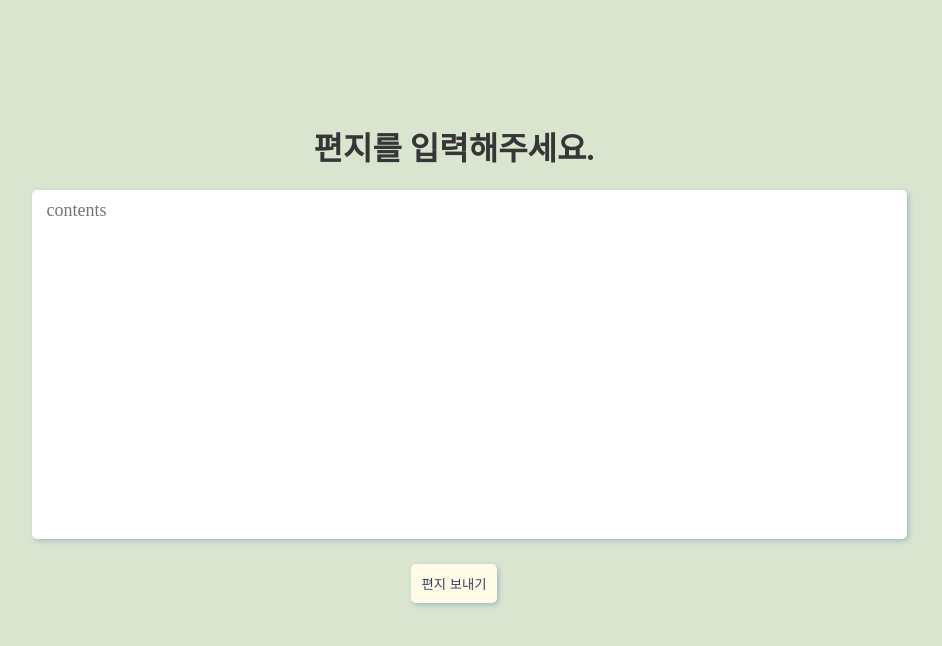
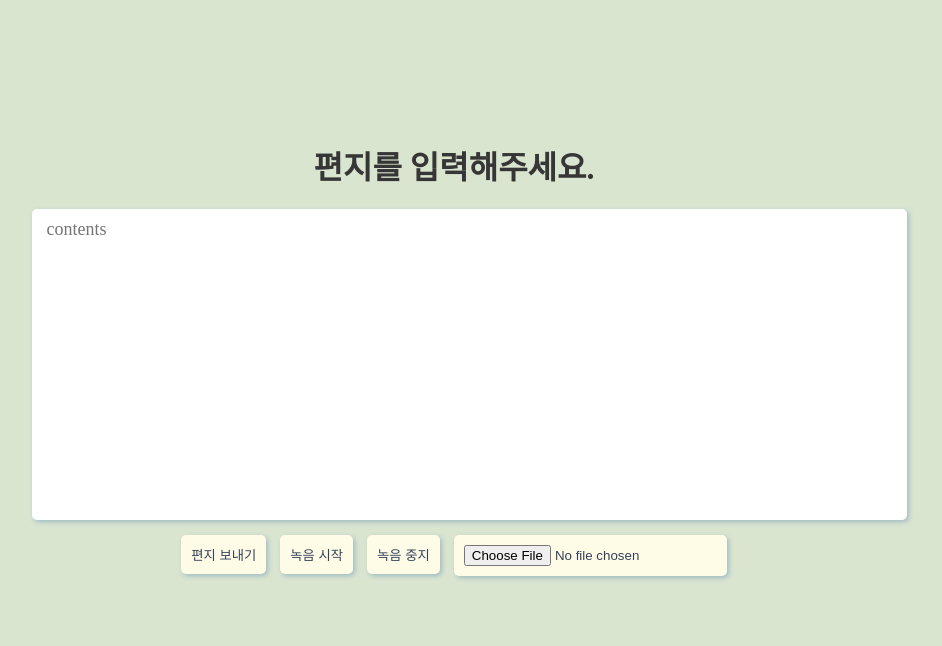
Before and after one commit to Pictter/Postcard_generator, a Flask app: page /user in a window 1280 px wide. Shown: the part 100-746 px from the top of the page, without its empty margins (186-1128 px from the left). Run offline with Flask 3, Linux system fonts and the light colour scheme; some web fonts are replaced.

Commit message:
text to speak

```diff
--- a/Etri.py
+++ b/Etri.py
@@ -46,13 +46,12 @@ def Etri(input_msg):
     # 'weight' 키에 따라 morp_list 정렬 (내림차순)
     sorted_morp_list = sorted(morp_list, key=lambda x: x['weight'], reverse=True)
 
-    print("morp_list \n",sorted_morp_list)
 
     sorted_morp_list = [morp['lemma'] for morp in sorted_morp_list]
-    print("morp_list22 \n",sorted_morp_list)
+
 
     sorted_morp_list = list(set(sorted_morp_list))
-    print("morp_list22 \n",sorted_morp_list)
+
 
     sorted_morp_list[:10]
 
--- a/static/styles.css
+++ b/static/styles.css
@@ -67,6 +67,15 @@ textarea {
     margin-bottom: 10px;
     resize: none;
 }
+.button{
+    display:flex;
+    justify-content: center;
+}
+.button-container{
+    justify-content: center;
+    align-items: center; /* 센터 정렬 */
+    gap: 10px; /* 버튼 사이의 간격 */
+}
 
 button[type="submit"] {
     background-color: #FEFBE7;
@@ -78,7 +87,27 @@ button[type="submit"] {
     box-shadow: 2px 2px 5px #A0BCC2;
     cursor: pointer;
 }
+input[type="file"] {
+    background-color: #FEFBE7;
+    color: #354259;
+    padding: 10px;
+    margin: 5px;
+    border: none;
+    border-radius: 5px;
+    box-shadow: 2px 2px 5px #A0BCC2;
+    cursor: pointer;
+}
 
+button[type="button"] {
+    background-color: #FEFBE7;
+    color: #354259;
+    padding: 10px;
+    margin: 5px;
+    border: none;
+    border-radius: 5px;
+    box-shadow: 2px 2px 5px #A0BCC2;
+    cursor: pointer;
+}
 .h1-tag {
     margin-top: 30px;
 }
@@ -104,13 +133,6 @@ button[type="submit"] {
     /* 100vh에서 헤더 높이를 뺀 만큼 설정 */
 }
 
-.button-container {
-    margin: 30px;
-    display: flex;
-    flex-direction: column;
-    justify-content: center;
-    align-items: center;
-}
 
 .image-container {
     display: flex;
@@ -142,15 +164,6 @@ button[type="submit"] {
     box-shadow: 2px 2px 5px #A0BCC2;
 }
 
-.button-container {
-    text-align: center;
-    margin-top: 20px;
-}
-
-.button-container {
-    text-align: center;
-    margin-top: 20px;
-}
 
 textarea {
     display: block;
--- a/templates/main.html
+++ b/templates/main.html
@@ -5,6 +5,83 @@
 
 <head>
     <title>Pictter</title>
+    <script>
+
+        function requestMicrophone() {
+            navigator.mediaDevices.getUserMedia({ audio: true })
+                .then(stream => {
+                    startSpeechRecognition(); // Start speech recognition
+                })
+                .catch(error => {
+                    console.error('Error accessing the microphone', error);
+                });
+        }
+
+        // Speech recognition logic
+        function startSpeechRecognition() {
+            var transcript = '';
+            // Check if the browser supports the Web Speech API
+            if (!('webkitSpeechRecognition' in window)) {
+                alert('Web Speech API is not supported by this browser. Install Chrome version 25 or later.');
+                return;
+            }
+
+            var recognition = new webkitSpeechRecognition();
+            recognition.lang = 'ko-KR'; // Set the language to Korean
+            recognition.continuous = true; // Set to true if you want the speech recognition to continue even if the user takes a break.
+            recognition.interimResults = true; // Set to true if you want to see the results while speaking.
+
+            recognition.onstart = function() {
+                document.getElementById('recording-status').textContent = '녹음 및 인식 중...';
+            };
+
+            recognition.onresult = function(event) {
+                var interimTranscript = ''; // 임시 결과를 담을 변수
+                var interimTranscript = ''; // 임시 결과를 담을 변수
+                for (var i = event.resultIndex; i < event.results.length; ++i) {
+                    if (event.results[i].isFinal) {
+                        transcript += event.results[i][0].transcript;
+                    } else {
+                        interimTranscript += event.results[i][0].transcript;
+                    }
+                }
+                // 최종 결과와 임시 결과를 각각 다른 필드에 표시할 수 있음
+                document.getElementById('letter').value = transcript + interimTranscript;
+                //document.getElementById('letter').value = transcript;
+            };
+
+            recognition.onerror = function(event) {
+                document.getElementById('recording-status').textContent = '인식 오류: ' + event.error;
+            };
+
+            recognition.onend = function() {
+                document.getElementById('recording-status').textContent = '';
+                document.getElementById('startRecord').disabled = false;
+            };
+
+            recognition.start();
+        }
+
+        function stopSpeechRecognition() {
+            if (recognition) {
+                recognition.stop();
+                document.getElementById('stopRecord').disabled = true; // Disable stop button after clicked
+            }
+        }
+
+
+        function uploadAudio(){
+            if (audioInput.files.length > 0) {
+                var formData = new FormData();
+                formData.append('audioFile', audioInput.files[0]);
+                print("formData",formData);
+            }
+
+        }
+    </script>
+
+
+
 </head>
 
 <body>
@@ -16,11 +93,17 @@
     </div>
     <div class="center-container">
         <h1>편지를 입력해주세요.</h1>
-        <form method="POST" action="/letter">
-            <textarea id="letter" name="letter" required rows="10" placeholder="contents" cols="80"></textarea>
-            <div class="button-container">
-                <button type="submit">편지 보내기</button>
+                <form method="POST" action="/letter">
+                <textarea id="letter" name="letter" required rows="10" placeholder="contents" cols="80"></textarea>
+                <div class="button">
+                    <div class="button-container">
+                        <button type="submit">편지 보내기</button>
+                    </form>
+                    <button type="button" onclick="requestMicrophone()" id="startRecord">녹음 시작</button>
+                    <button type="button" id="stopRecord">녹음 중지</button>
+                    <input type="file" id="audio-input" accept="audio/*" onchange="uploadAudio()" />
+                </div>
             </div>
-        </form>
+
     </div>
 </body>
```
Also changed, not shown: audio_text.py (added, +39 -0 lines).
